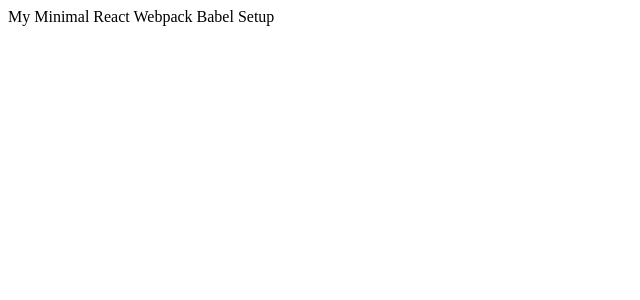
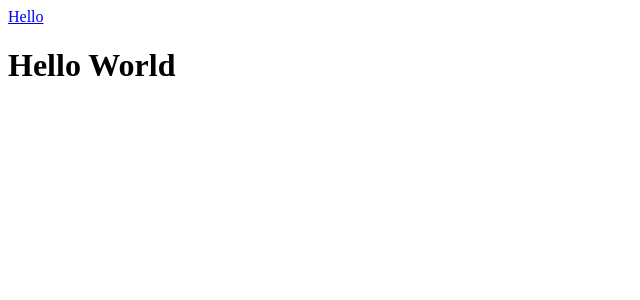
Before and after one commit to ADS71-C/SNOB, a React app in the folder web/: page / in a window 1280 px wide. Shown: the top 300 px of the page, without its empty margins (0-640 px from the left). Built offline with nearby package versions, Linux system fonts and the light colour scheme; the HTML template or start-up script is replaced by a standard one.

Commit message:
feat(router): add router to react

```diff
--- a/web/package.json
+++ b/web/package.json
@@ -22,6 +22,7 @@
   "concurrently": "^3.5.0",
   "react": "^16.0.0",
   "react-dom": "^16.0.0",
+  "react-router-dom": "^4.2.2",
   "webpack": "^3.8.1",
   "webpack-dev-server": "^2.9.3"
  },
--- /dev/null
+++ b/web/src/components/overview.jsx
@@ -0,0 +1,8 @@
+import React from 'react'
+
+export const Overview = props => (
+  <div>
+    <h1>Hello World</h1>
+    {props.children}
+  </div>
+)
--- a/web/src/index.jsx
+++ b/web/src/index.jsx
@@ -1,9 +1,10 @@
-import React from 'react';
-import ReactDOM from 'react-dom';
+import React from 'react'
+import ReactDOM from 'react-dom'
 
-const title = 'My Minimal React Webpack Babel Setup';
-document.write('<div id="app"/>');
+import {Router} from './router';
+
+document.write('<div id="app"/>')
 ReactDOM.render(
-  <div>{title}</div>,
+  <Router />,
   document.getElementById('app'),
-);
+)
--- /dev/null
+++ b/web/src/router.jsx
@@ -0,0 +1,13 @@
+import React from 'react'
+import {BrowserRouter, Route, Link} from 'react-router-dom'
+import { Overview } from './components/overview'
+
+export const Router = () => (
+<BrowserRouter>
+  <div>
+    <Link to="/hello">Hello</Link>
+    <Route path="/" component={Overview}>
+    </Route>
+  </div>
+</BrowserRouter>
+)
```
Also changed, not shown: 1 other file (tests, documents, lock files or other folders).
